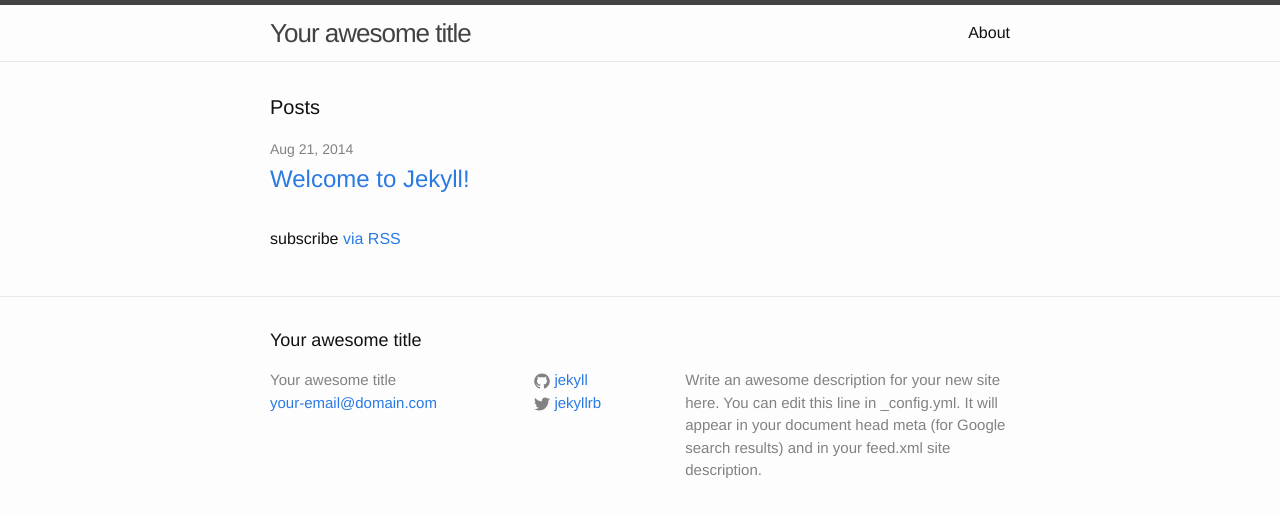
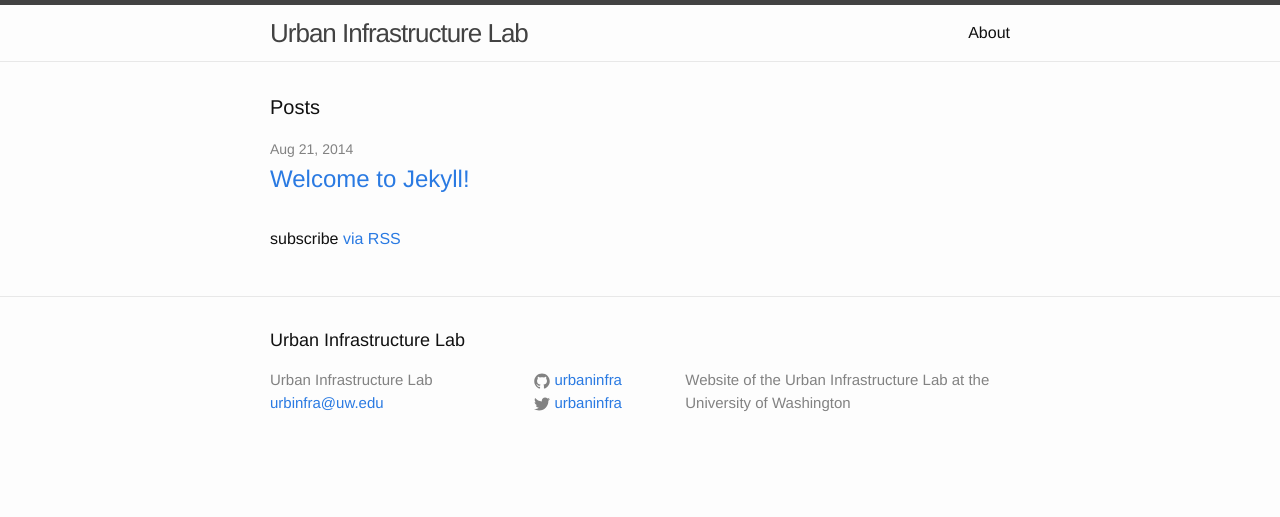
Before and after one commit to urbaninfra/urbaninfra.github.io, a Jekyll site: the page built from index.html, in a window 1280 px wide. Shown: the top 517 px of the page. Built offline with Jekyll 4.4.1, drawn with Linux system fonts in a browser that asks for light colours.

Commit message:
Basic config

```diff
--- a/_config.yml
+++ b/_config.yml
@@ -1,14 +1,12 @@
 # Site settings
-title: Your awesome title
-email: your-email@domain.com
+title: Urban Infrastructure Lab
+email: urbinfra@uw.edu
 description: > # this means to ignore newlines until "baseurl:"
-  Write an awesome description for your new site here. You can edit this
-  line in _config.yml. It will appear in your document head meta (for
-  Google search results) and in your feed.xml site description.
+        Website of the Urban Infrastructure Lab at the University of Washington
 baseurl: "" # the subpath of your site, e.g. /blog/
-url: "http://yourdomain.com" # the base hostname & protocol for your site
-twitter_username: jekyllrb
-github_username:  jekyll
+url: "http://urbaninfra.washington.edu" # the base hostname & protocol for your site
+twitter_username: urbaninfra
+github_username: urbaninfra
 
 # Build settings
 markdown: kramdown
```
